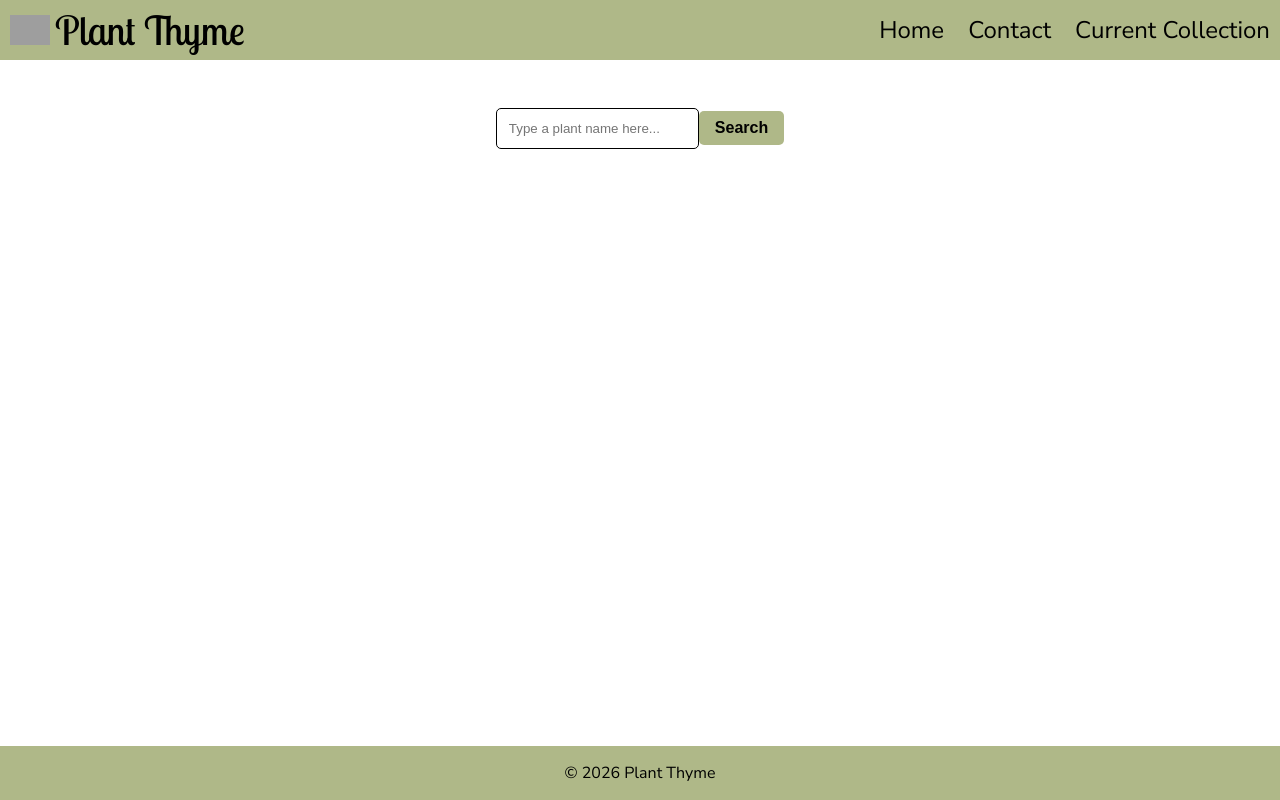
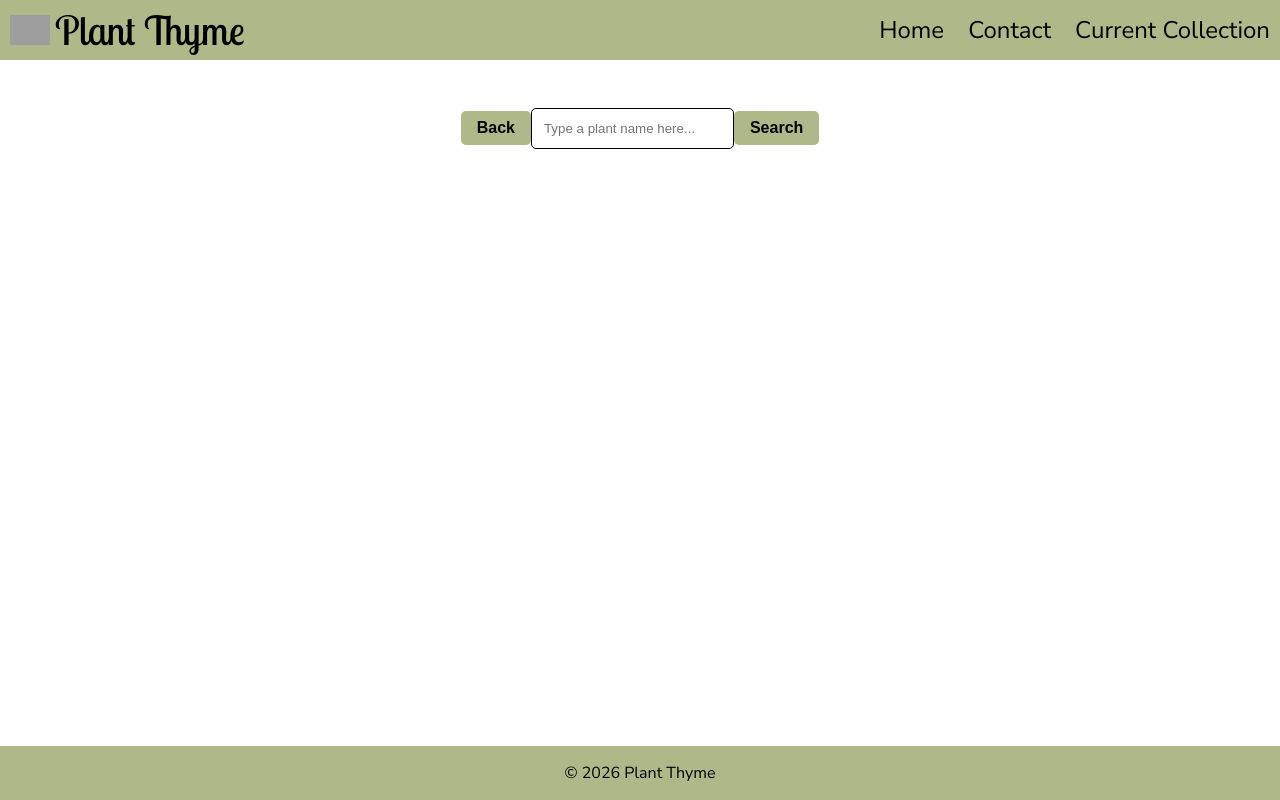
Before and after one commit to tiff-m-tech/plant-thyme, a React (Vite) app in the folder PlantThyme/: page /currentCollection/add in a window 1280 px wide. Built offline with nearby package versions, Linux system fonts and the light colour scheme; grey boxes are pictures that could not be loaded.

Commit message:
Add back button to page for searching for plants.

```diff
--- a/PlantThyme/src/components/pages/AddPlant.jsx
+++ b/PlantThyme/src/components/pages/AddPlant.jsx
@@ -2,11 +2,13 @@ import Button from "../layout/Button";
 import plantDatabase from "../../data/plantDatabase.json";
 import { useState } from "react";
 import SearchCard from "../cards/SearchCard";
+import { useNavigate } from "react-router";
 
 export default function AddPlant({ addPlantToCollection }) {
     const [searchValue, setSearchValue] = useState("");
     const [filteredPlants, setFilteredPlants] = useState([]);
     const [hasSearched, setHasSearched] = useState(false);
+    const navigate = useNavigate();
 
     function handleChange(event) {
         setSearchValue(event.target.value);
@@ -24,6 +26,8 @@ export default function AddPlant({ addPlantToCollection }) {
     return (
         <main id="addPlant">
             <div>
+                {/* To go back to last page using useNavigate pass -1 as argument to the navigate function, this tells the browser to move back one step in its history stack */}
+                <Button innerText="Back" onClick={() => navigate(-1)} />
                 <input
                     type="search"
                     name="search"
```
